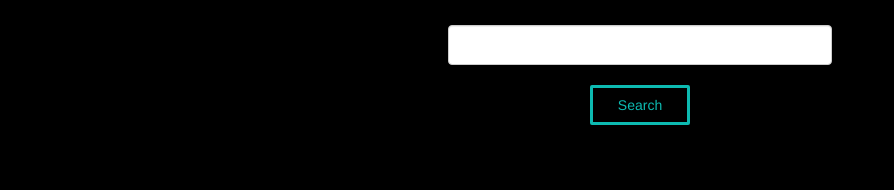
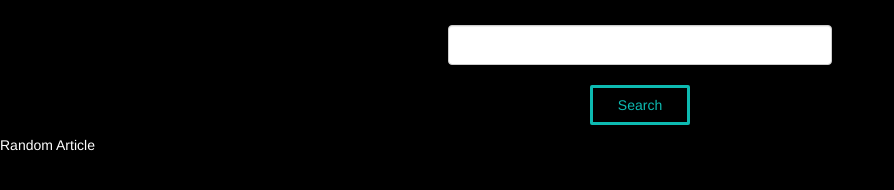
Before and after one commit to utkarshsingh99/Wikipedia-Viewer, a plain HTML site: page index.html in a window 1280 px wide. Shown: the whole page, without its empty margins (0-894 px from the left). Drawn offline with nearby package versions, Linux system fonts and the light colour scheme.

Commit message:
Update Random Article

```diff
--- a/index.html
+++ b/index.html
@@ -24,7 +24,9 @@
     </div>
 </div>
     </p>
-
+  <div class="random">
+  <a href="https://en.wikipedia.org/wiki/Special:Random" target="blank">
+    Random Article</a></div>
   </body>
    <script src = "wiki.js"></script>
 </html>
```
